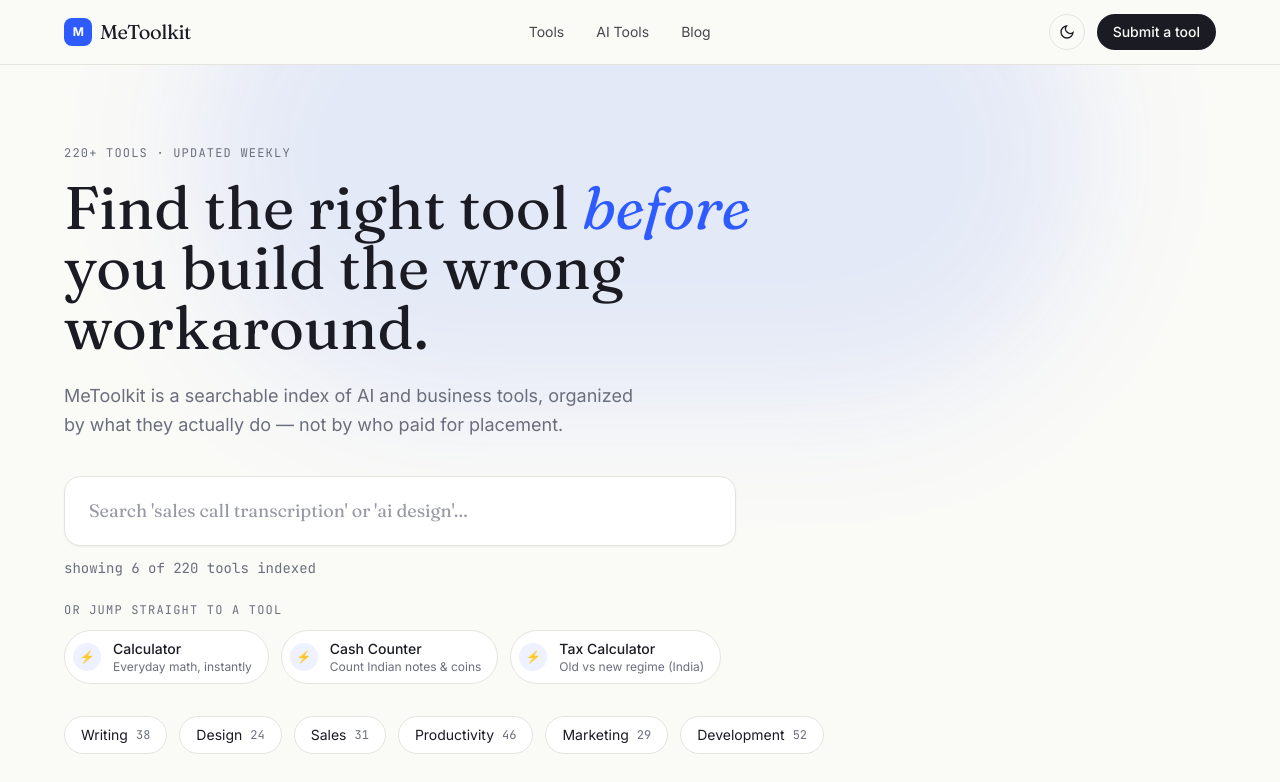
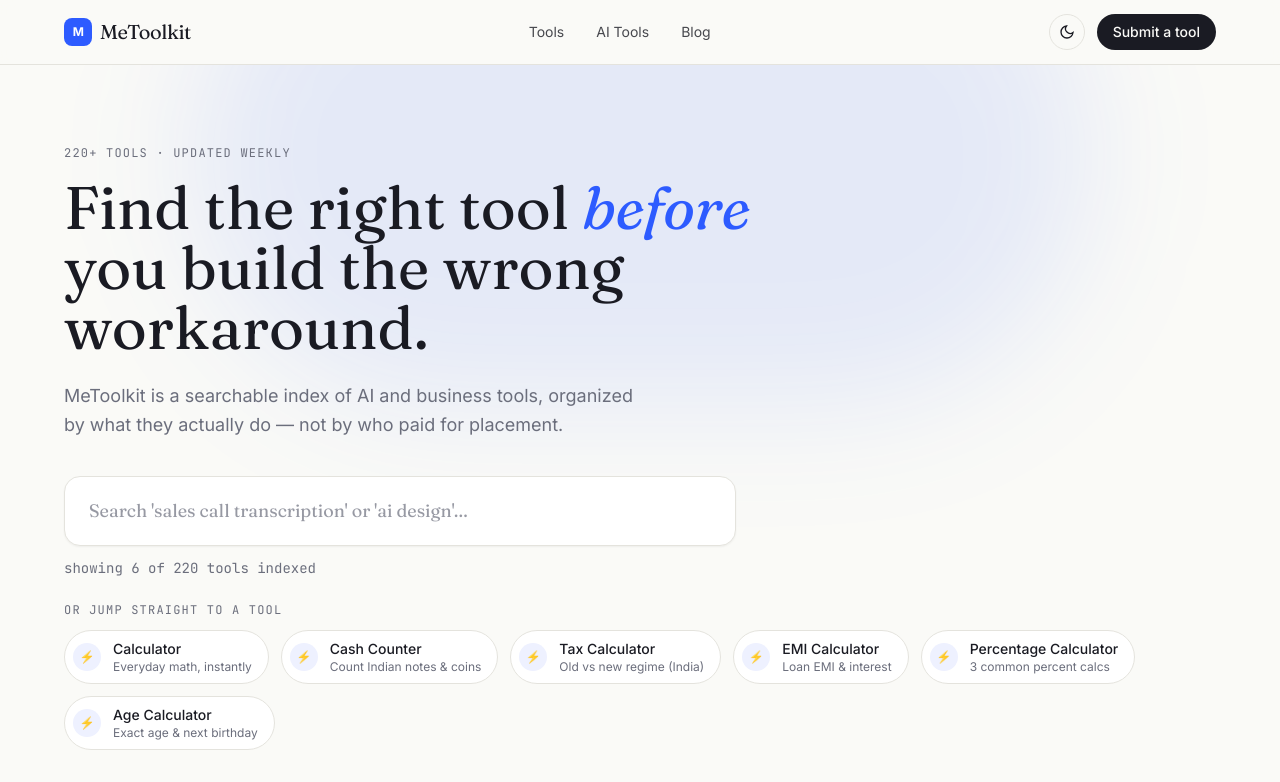
Before and after one commit to coolkishan44/metoolkit, a Next.js app: page / in a window 1280 px wide. Shown: the top 782 px of the page. Built offline with nearby package versions, Linux system fonts and the light colour scheme.

Commit message:
Add all 6 tools to homepage QuickTools

```diff
--- a/components/QuickTools.tsx
+++ b/components/QuickTools.tsx
@@ -15,6 +15,21 @@
     href: "/tax-calculator",
     label: "Tax Calculator",
     description: "Old vs new regime (India)"
+  },
+  {
+    href: "/emi-calculator",
+    label: "EMI Calculator",
+    description: "Loan EMI & interest"
+  },
+  {
+    href: "/percentage-calculator",
+    label: "Percentage Calculator",
+    description: "3 common percent calcs"
+  },
+  {
+    href: "/age-calculator",
+    label: "Age Calculator",
+    description: "Exact age & next birthday"
   }
 ];
 
```
